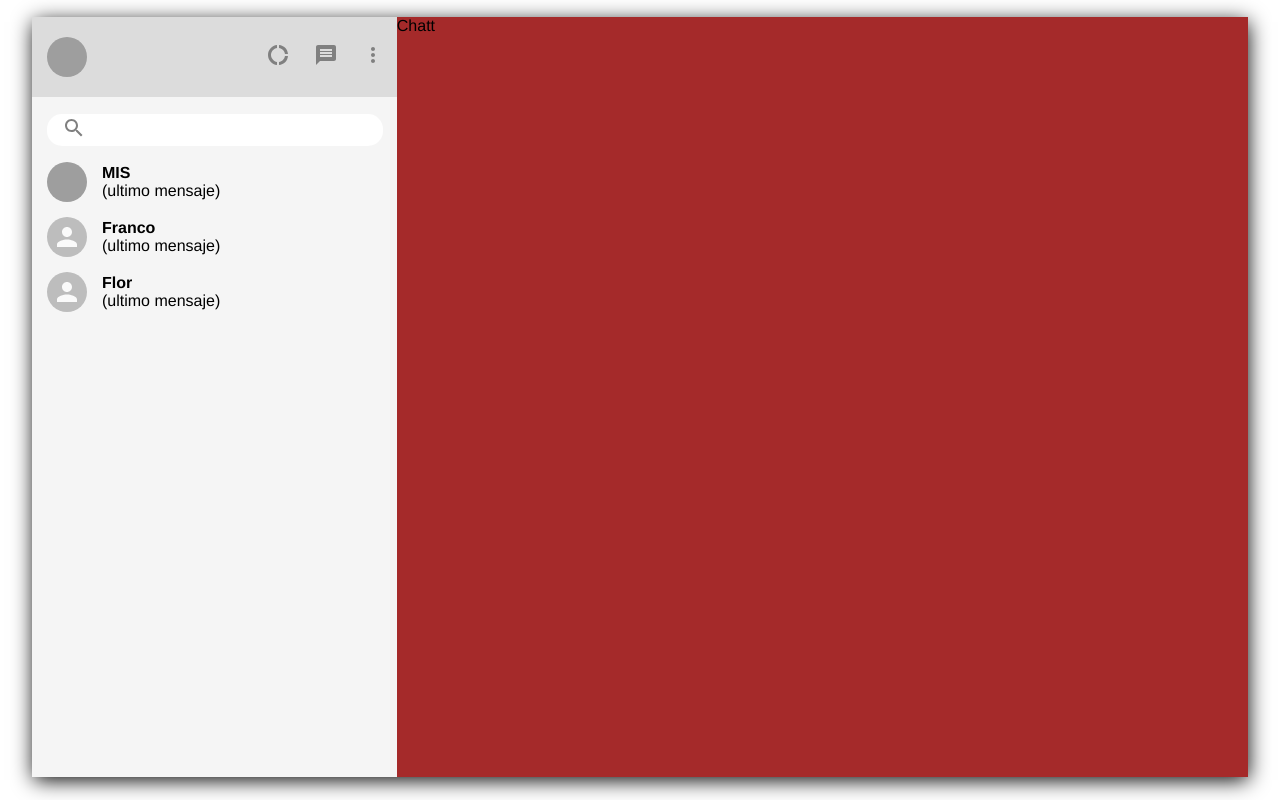
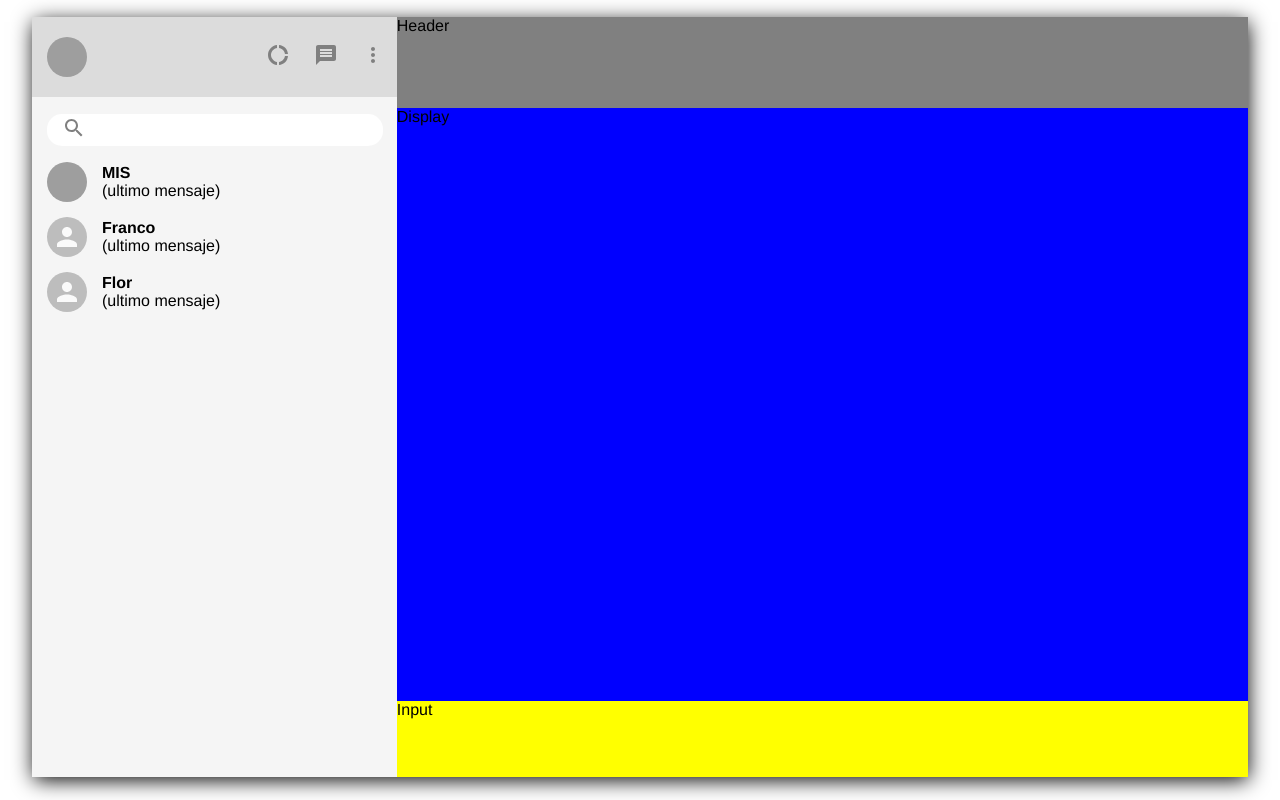
Before and after one commit to marcosilicaro/whatsapp, a React (Create React App) app: page / in a window 1280 px wide. Built offline with nearby package versions, Linux system fonts and the light colour scheme; grey boxes are pictures that could not be loaded.

Commit message:
chat barebones

```diff
--- /dev/null
+++ b/src/Chat.css
@@ -0,0 +1,21 @@
+*{
+    margin:0px
+}
+
+.chat__container{
+    display:grid;
+    grid-template-rows: 12% auto 10%;
+    height:100%;
+}
+
+.chat__header{
+    background-color: grey;
+}
+
+.chat__display{
+    background-color: blue
+}
+
+.chat__input{
+    background-color: yellow
+}
--- /dev/null
+++ b/src/Chat.js
@@ -0,0 +1,20 @@
+import React from 'react';
+import './Chat.css'
+
+const Chat = () => {
+    return (
+        <div className='chat__container'>
+            <div className='chat__header'>
+                Header
+            </div>
+            <div className='chat__display'>
+                Display
+            </div>
+            <div className='chat__input'>
+                Input
+            </div>
+        </div>
+    );
+};
+
+export default Chat;
--- a/src/Home.js
+++ b/src/Home.js
@@ -1,6 +1,7 @@
 import React from 'react';
 import './Home.css'
 import Sidebar from './Sidebar'
+import Chat from './Chat'
 
 
 const Home = () => {
@@ -11,7 +12,7 @@ const Home = () => {
                     <Sidebar />
                 </div>
                 <div class='home__chat'>
-                    Chatt
+                    <Chat />
                 </div>
             </div>
         </div>
```
